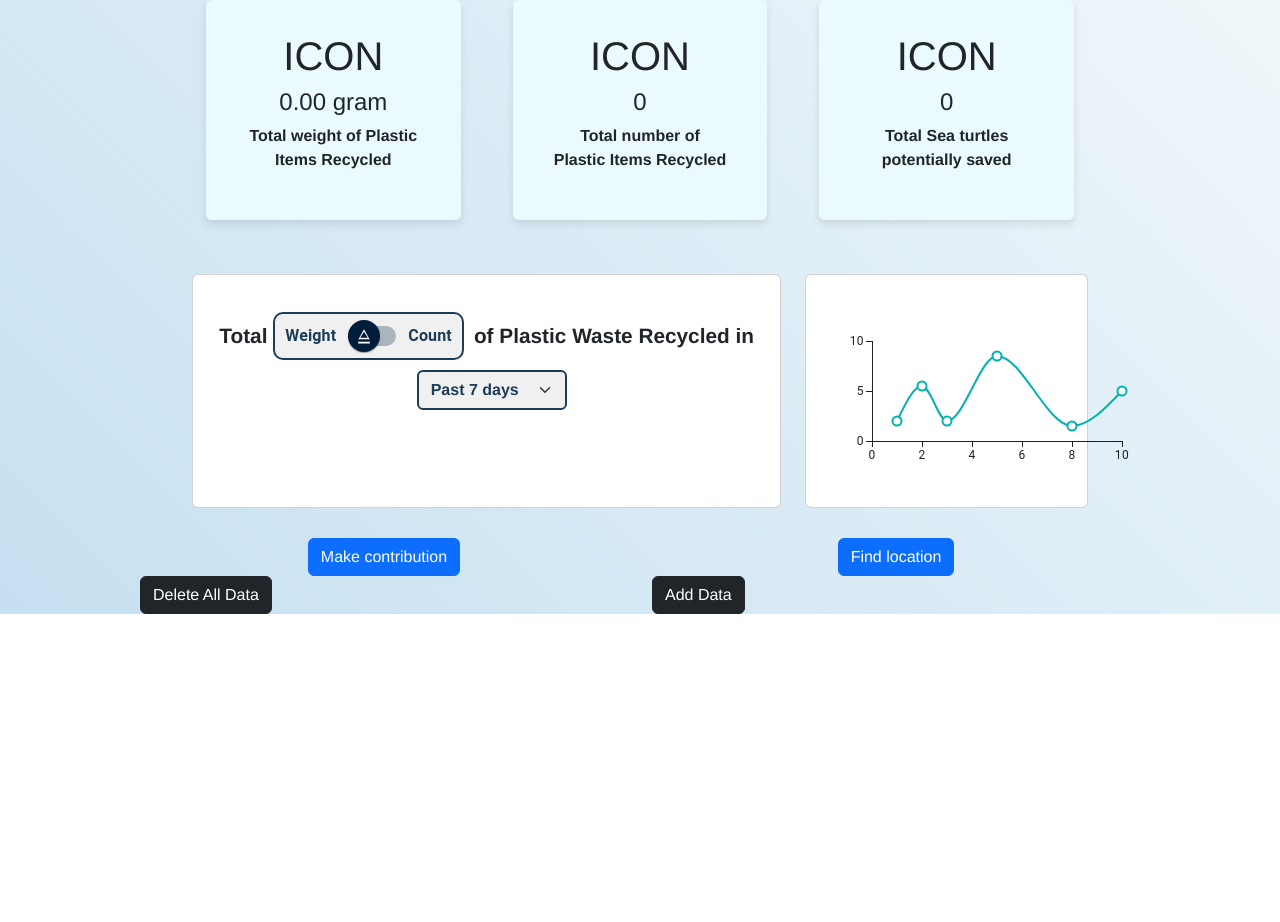
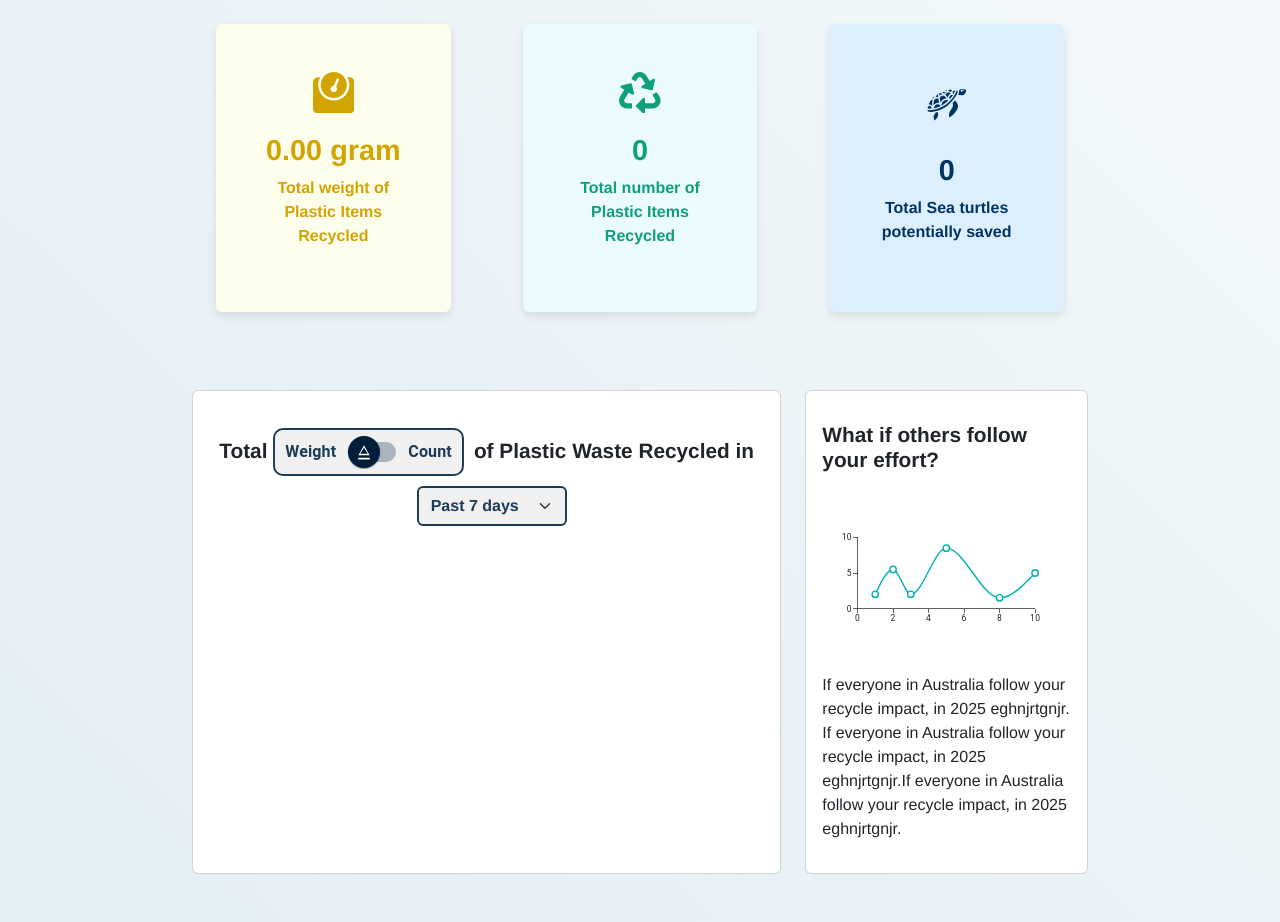
Before and after one commit to YiJieNG/BlueVisionary, a React (Create React App) app in the folder frontend/: page /tracker in a window 1280 px wide. Shown: the part 278-1200 px from the top of the page. Before the commit the page ends 892 px from the top, so only its background shows below. Built offline with nearby package versions, Linux system fonts and the light colour scheme.

Commit message:
Buttons and cards are added with visual appealing design

```diff
--- a/frontend/src/assets/scss/bluevisionary/_examples.scss
+++ b/frontend/src/assets/scss/bluevisionary/_examples.scss
@@ -1878,3 +1878,111 @@ span.span-card {
   font-size: 2rem; /* Adjust the size as needed */
   color: #ffffff; /* Adjust the color as needed */
 }
+
+//////Dashboard
+.section-dashboard {
+  padding-top: 20px;
+  padding-left: 8rem;
+  padding-right: 8rem;
+  background: linear-gradient(45deg, #e2edf4, #f4f9fb);
+  min-height: 100vh;
+}
+
+.dash-features-row {
+  width: 90%; /* Adjust this percentage as needed */
+  margin: 0 auto; /* Center the row */
+}
+.weight-feature-card {
+  border: none;
+  box-shadow: 0 4px 8px rgba(0, 0, 0, 0.1); /* Soft shadow for cards */
+  text-align: center;
+  margin: 1.5rem;
+  background-color: #fcfdeb;
+  border-radius: "16px"; // Rounded corners
+  text-align: "center";
+}
+.weight-feature-card:hover {
+  transform: translateY(-5px) scale(1.05);
+  box-shadow: 0 8px 16px rgba(230, 208, 39, 0.2);
+}
+
+.count-feature-card {
+  border: none;
+  box-shadow: 0 4px 8px rgba(0, 0, 0, 0.1); /* Soft shadow for cards */
+  text-align: center;
+  margin: 1.5rem;
+  background-color: #ebfafd; // Light green background
+  border-radius: "16px"; // Rounded corners
+  text-align: "center";
+}
+.count-feature-card:hover {
+  transform: translateY(-5px) scale(1.05);
+  box-shadow: 0 8px 16px rgba(39, 230, 144, 0.2);
+}
+
+.seaturtle-feature-card {
+  border: none;
+  box-shadow: 0 4px 8px rgba(0, 0, 0, 0.1); /* Soft shadow for cards */
+  text-align: center;
+  margin: 1.5rem;
+  background-color: #ddeefd; // Light green background
+  border-radius: "16px"; // Rounded corners
+  text-align: "center";
+}
+.seaturtle-feature-card:hover {
+  transform: translateY(-5px) scale(1.05);
+  box-shadow: 0 8px 16px rgba(39, 74, 230, 0.2);
+}
+
+.dash-button {
+  font-size: 1.2rem;
+  color: #ffffff;
+  background-color: #2776c5;
+  border-color: #2776c5;
+  padding: 0.75rem 2rem;
+  text-align: center;
+  font-weight: bold;
+
+  &:hover {
+    color: #003366;
+    background-color: #a8caed;
+    border-color: #a8caed;
+  }
+
+  &.quantity-btn {
+    padding: 0;
+    width: 30px;
+    height: 30px;
+  }
+}
+.no-btn {
+  font-size: 1.2rem;
+  color: #ffffff;
+  background-color: #eb999c;
+  border-color: #eb999c;
+  padding: 0.75rem 2rem;
+  text-align: center;
+  font-weight: bold;
+
+  &:hover {
+    color: #003366;
+    background-color: #fcdee1;
+    border-color: #fcdee1;
+  }
+}
+
+.yes-btn {
+  font-size: 1.2rem;
+  color: #ffffff;
+  background-color: #4cddbb;
+  border-color: #73e2c8;
+  padding: 0.75rem 2rem;
+  text-align: center;
+  font-weight: bold;
+
+  &:hover {
+    color: #003366;
+    background-color: #99ebe8;
+    border-color: #99ebe8;
+  }
+}
--- a/frontend/src/pages/tracker/dashboard.js
+++ b/frontend/src/pages/tracker/dashboard.js
@@ -15,6 +15,8 @@ import {
 import plasticDataTest from "./plasticInputTest.json";
 import { useNavigate } from "react-router-dom";
 import PlasticLineChart from "./PlasticLineChart";
+import { FaRecycle, FaWeight } from "react-icons/fa";
+import { GiSeaTurtle } from "react-icons/gi";
 
 function Dashboard() {
   //   const [data, setData] = useState([]);
@@ -338,7 +340,7 @@ function Dashboard() {
   return (
     <>
       <div className="section-with-space">
-        <div className="section-marinelife">
+        <div className="section-dashboard">
           <Container fluid>
             <Row>
               <Col md="12" sm={{ size: "auto" }}>
@@ -368,58 +370,100 @@ function Dashboard() {
             >
               <Col md="4" sm="6" xs="12" className="mb-4 d-flex">
                 <Card
-                  className="feature-card features-row custom-border"
-                  style={{ padding: "1rem 1.5rem" }}
+                  className="weight-feature-card dash-features-row custom-border"
+                  style={{ padding: "2rem" }}
                 >
-                  <CardBody className="d-flex flex-column">
-                    <h1>ICON</h1>
-                    <h4>{totalWeight.toFixed(2)} gram</h4>
-                    <p>
+                  <CardBody
+                    className="d-flex flex-column align-items-center"
+                    style={{ justifyContent: "center" }}
+                  >
+                    <FaWeight
+                      size={"30%"}
+                      style={{ color: "#d1a400", marginBottom: "20px" }}
+                    />{" "}
+                    <h4
+                      style={{
+                        fontSize: "1.8rem",
+                        fontWeight: "bold",
+                        color: "#d1a400",
+                      }}
+                    >
+                      {totalWeight.toFixed(2)} gram
+                    </h4>
+                    <p
+                      style={{
+                        fontSize: "1.0rem",
+                        color: "#d1a400",
+                      }}
+                    >
                       <strong>Total weight of Plastic Items Recycled</strong>
                     </p>
                   </CardBody>
                 </Card>
               </Col>
+
               <Col md="4" sm="6" xs="12" className="mb-4 d-flex">
                 <Card
-                  className="feature-card features-row custom-border"
-                  style={{ padding: "1rem 1.5rem" }}
+                  className="count-feature-card dash-features-row custom-border"
+                  style={{ padding: "2rem" }}
                 >
-                  <CardBody className="d-flex flex-column">
-                    <h1>ICON</h1>
-                    <h4>{totalCount}</h4>
-                    <p>
+                  <CardBody
+                    className="d-flex flex-column align-items-center"
+                    style={{ justifyContent: "center" }}
+                  >
+                    <FaRecycle
+                      size={"30%"}
+                      style={{ color: "#0e9f7d", marginBottom: "20px" }}
+                    />{" "}
+                    <h4
+                      style={{
+                        fontSize: "1.8rem",
+                        fontWeight: "bold",
+                        color: "#0e9f7d",
+                      }}
+                    >
+                      {totalCount}
+                    </h4>
+                    <p
+                      style={{
+                        fontSize: "1.0rem",
+                        color: "#0e9f7d",
+                      }}
+                    >
                       <strong>Total number of Plastic Items Recycled</strong>
                     </p>
                   </CardBody>
                 </Card>
               </Col>
+
               <Col md="4" sm="6" xs="12" className="mb-4 d-flex">
                 <Card
-                  className="feature-card features-row custom-border"
-                  style={{ padding: "1rem 1.5rem" }}
+                  className="seaturtle-feature-card dash-features-row custom-border"
+                  style={{ padding: "2rem" }}
                 >
-                  <CardBody className="d-flex flex-column">
-                    <h1>ICON</h1>
-                    <h4>{((totalCount / 14) * 0.5).toFixed(0)}</h4>
-                    <p>
+                  <CardBody
+                    className="d-flex flex-column align-items-center"
+                    style={{ justifyContent: "center" }}
+                  >
+                    <GiSeaTurtle
+                      size={"30%"}
+                      style={{ color: "#003366", marginBottom: "20px" }}
+                    />{" "}
+                    <h4
+                      style={{
+                        fontSize: "1.8rem",
+                        fontWeight: "bold",
+                        color: "#003366",
+                      }}
+                    >
+                      {((totalCount / 14) * 0.5).toFixed(0)}
+                    </h4>
+                    <p style={{ fontSize: "1.0rem", color: "#003366" }}>
                       <strong>Total Sea turtles potentially saved</strong>
                     </p>
                   </CardBody>
                 </Card>
               </Col>
-              {/* <Col md="3" sm="6" xs="12" className="mb-4 d-flex">
-                <Card
-                  className="feature-card features-row custom-border"
-                  style={{ padding: "1rem 1.5rem" }}
-                >
-                  <CardBody className="d-flex flex-column">
-                    <h1>ICON</h1>
-                    <h4>{totalWeight}</h4>
-                    <div>Total weight</div>
-                  </CardBody>
-                </Card>
-              </Col> */}
             </Row>
 
             <Row
@@ -427,8 +471,8 @@ function Dashboard() {
                 margin: "10px 40px 30px 40px",
               }}
             >
-              <Col md="8">
-                <Card style={{ height: "100%" }}>
+              <Col md="8" style={{ display: "flex" }}>
+                <Card style={{ height: "100%", flex: 1 }}>
                   <CardBody>
                     <Row style={{ paddingTop: "1rem" }}>
                       <div
@@ -565,82 +609,84 @@ function Dashboard() {
                   </CardBody>
                 </Card>
               </Col>
-              <Col md="4">
-                <Card>
+              <Col md="4" style={{ display: "flex" }}>
+                <Card style={{ height: "100%", flex: 1 }}>
                   <CardBody>
-                    <PlasticLineChart />
+                    <Row style={{ paddingTop: "1rem" }}>
+                      <div
+                        style={{
+                          display: "flex",
+                          alignItems: "center",
+                          flexWrap: "wrap",
+                          justifyContent: "center",
+                        }}
+                      >
+                        <h4
+                          style={{
+                            margin: 0,
+                            fontSize: "1.3rem",
+                            fontWeight: "bold",
+                          }}
+                        >
+                          What if others follow your effort?
+                        </h4>
+                      </div>
+                    </Row>
+                    <Row>
+                      <PlasticLineChart />
+                    </Row>
+                    <Row>
+                      <p>
+                        If everyone in Australia follow your recycle impact, in
+                        2025 eghnjrtgnjr. If everyone in Australia follow your
+                        recycle impact, in 2025 eghnjrtgnjr.If everyone in
+                        Australia follow your recycle impact, in 2025
+                        eghnjrtgnjr.
+                      </p>
+                    </Row>
                   </CardBody>
                 </Card>
               </Col>
             </Row>
-            <Row style={{ marginTop: 20 }}>
-              <Col className="d-flex justify-content-center align-items-center">
-                <Button color="primary" onClick={navigateToPlasticInput}>
+            <Row
+              className="justify-content-between mt-4"
+              style={{
+                padding: "20px 20px 50px 20px",
+                margin: "10px 40px 0px 40px",
+              }}
+            >
+              <Col xs="12" md="4" style={{ display: "flex" }}>
+                <Button
+                  className="yes-btn"
+                  onClick={navigateToPlasticInput}
+                  block
+                >
                   {" "}
-                  Make contribution
+                  Record Your Impact
                 </Button>
               </Col>
-              <Col className="d-flex justify-content-center align-items-center">
-                <Button color="primary" onClick={navigateToFacility}>
+
+              <Col xs="12" md="4" style={{ display: "flex" }}>
+                <Button
+                  className="dash-button"
+                  onClick={navigateToFacility}
+                  block
+                >
                   {" "}
-                  Find location
+                  Handle plastic waste collected
                 </Button>
               </Col>
-            </Row>
-            <Row>
-              <Col>
-                <Button color="dark" onClick={handleDeleteData}>
-                  Delete All Data
+              <Col xs="12" md="4" style={{ display: "flex" }}>
+                <Button className="no-btn" onClick={handleDeleteData} block>
+                  Reset all contribution
                 </Button>
               </Col>
-              <Col>
+              {/* <Col>
                 <Button color="dark" onClick={handleAddData}>
                   Add Data
                 </Button>
-              </Col>
+              </Col> */}
             </Row>
-            {/* <Row>
-                            <h1>IndexedDB Example</h1>
-                        </Row>
-                        <Row>
-                            <Col>
-                                <Button color="dark" onClick={handleAddData}>
-                                    Add Data
-                                </Button>
-                            </Col>
-                            <Col>
-                                <Button color="dark" onClick={handleDeleteData}>
-                                    Delete All Data
-                                </Button>
-                            </Col>
-                            <Col>
-                                <Button color="dark" onClick={handleSelectedData}>
-                                    Get Selected Data
-                                </Button>
-                            </Col>
-                        </Row>
-                        <Row>
-                            <h2>Stored Data:</h2>
-                            <ul>
-                                {data.map((item, index) => (
-                                    <li key={index}>
-                                        {new Date(item.date).toString()}-{item.date}-{item.type}-
-                                        {item.weight}
-                                    </li>
-                                ))}
-                            </ul>
-                        </Row> */}
-            {/* <Row>
-                            <h2>Selected Data:</h2>
-                            <ul>
-                                {selectedData.map((item, index) => (
-                                    <li key={index}>
-                                        {new Date(item.date).toString()}-{item.date}-{item.type}-
-                                        {item.weight}
-                                    </li>
-                                ))}
-                            </ul>
-                        </Row> */}
           </Container>
         </div>
       </div>
```
